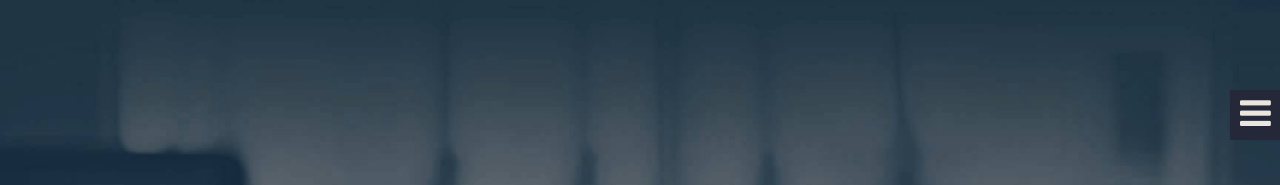
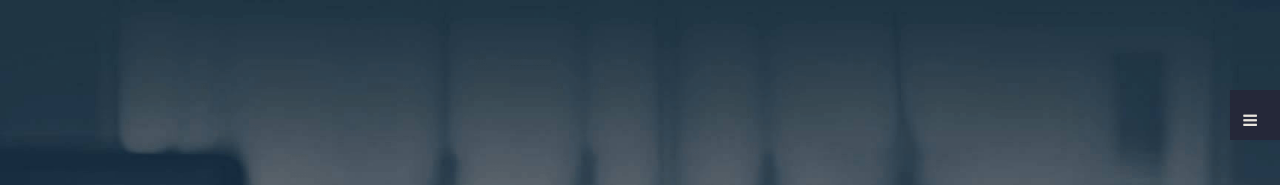
Before and after one commit to NguyetHuynh/nguyethuynh.github.io, a plain HTML site: page index.html in a window 1280 px wide. Shown: the top 185 px of the page. Drawn offline with nearby package versions, Linux system fonts and the light colour scheme.

Commit message:
Update style.css

```diff
--- a/style.css
+++ b/style.css
@@ -150,7 +150,7 @@ body{
 		margin: 10px 0px;
 		border-radius: 3px;
 	}
-#about > div.container > div > div:nth-child(3) > address > ul > .fa{
+ .fa{
 	font-size: 16px;
 }
 @media screen and (min-width : 300px) and (max-width : 768px) {
```
